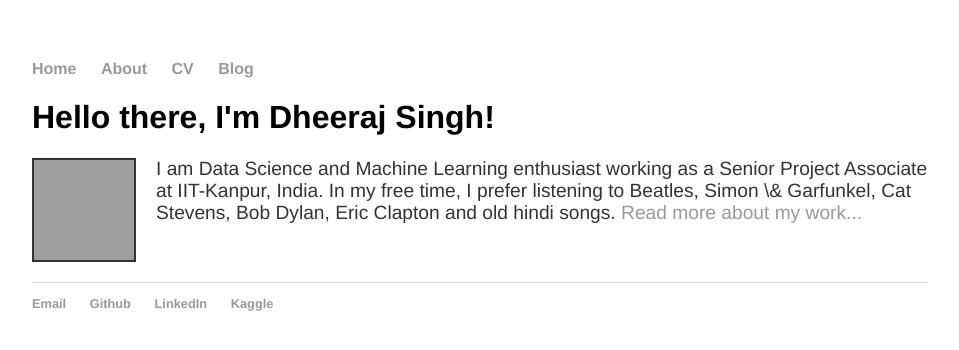
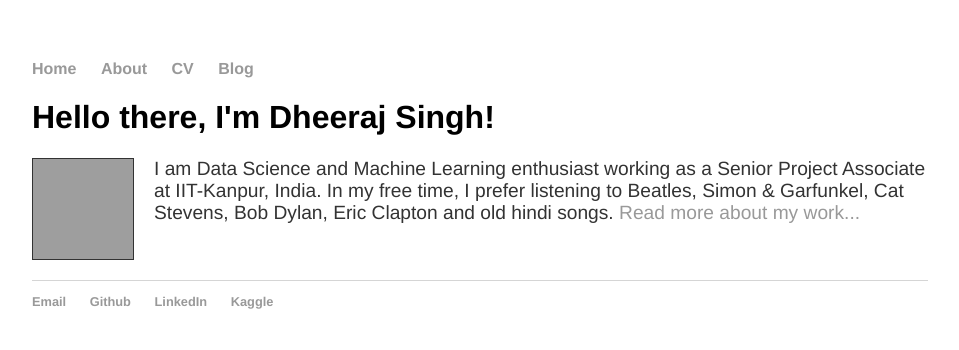
Before and after one commit to Dheeraj2444/Dheeraj2444.github.io, a Jekyll site: the page built from index.html, in a window 1280 px wide, cut to the strip 0-350 px from the top of the page. Shown: the whole strip, without its empty margins (160-1119 px from the left). Built offline with Jekyll 4.4.1, drawn with Linux system fonts in a browser that asks for light colours; grey boxes are pictures that could not be loaded.

Commit message:
Update index.html

```diff
--- a/index.html
+++ b/index.html
@@ -4,7 +4,7 @@ title: Dheeraj Singh
 ---
 <div id="content">
 	<h1>Hello there, I'm Dheeraj Singh!</h1>
-	<p><img src="./images/DSC_0358.JPG" alt="Profile Image"  border="2px" width="100" height="100"/>
+	<p><img src="./images/DSC_0358.JPG" alt="Profile Image"  border="1px" width="100" height="100"/>
 	I am Data Science and Machine Learning enthusiast working as a Senior Project Associate at IIT-Kanpur, India. In my free time,
-	I prefer listening to Beatles, Simon \& Garfunkel, Cat Stevens, Bob Dylan, Eric Clapton and old hindi songs. <a href="/about">Read more about my work...</a></p>
+	I prefer listening to Beatles, Simon & Garfunkel, Cat Stevens, Bob Dylan, Eric Clapton and old hindi songs. <a href="/about">Read more about my work...</a></p>
 </div>
```
